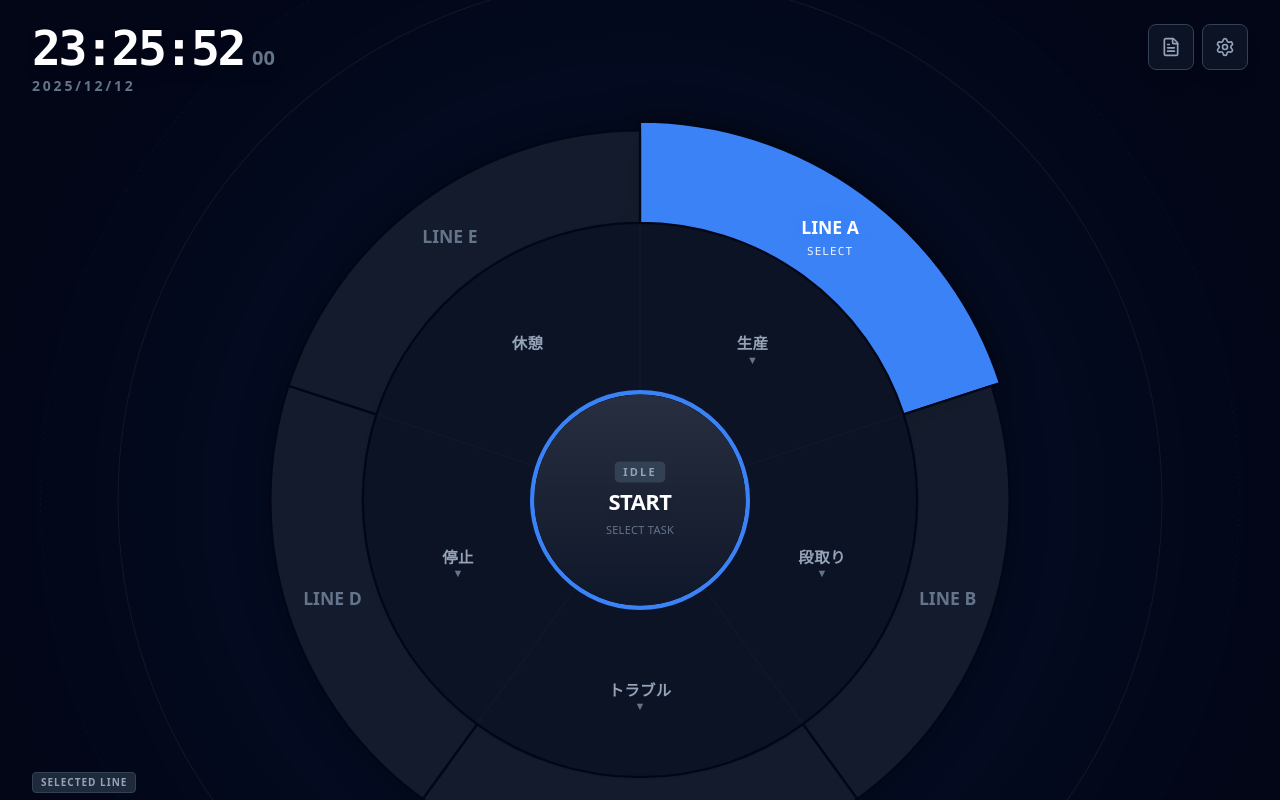
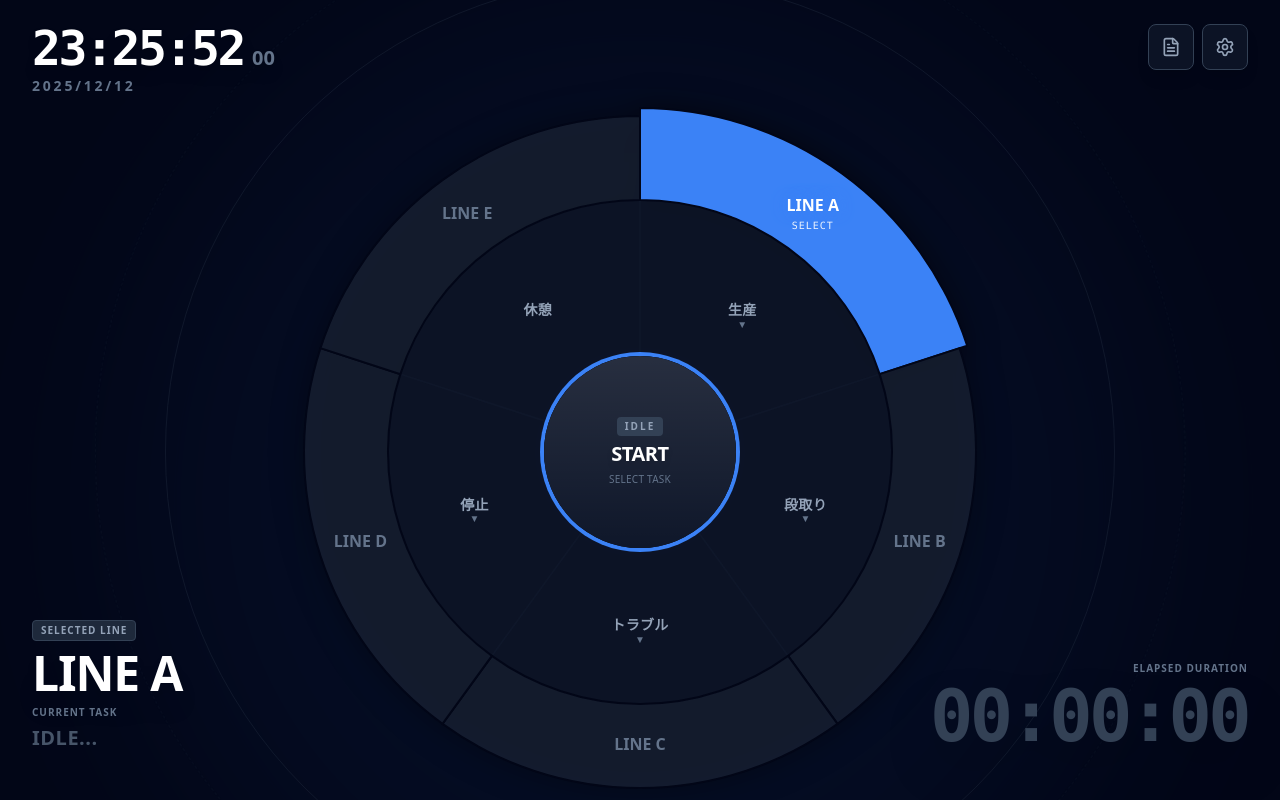
Before and after one commit to fftss793-a11y/wheel-tracker, a React (Vite) app in the folder 3-layer-wheel-tracker/: page / in a window 1280 px wide. Shown: the top 800 px of the page. Built offline with nearby package versions, Linux system fonts and the light colour scheme.

Commit message:
Fix: Restore Reset button and fine-tune layout (Wheel -translate-y-12)

```diff
--- a/3-layer-wheel-tracker/App.tsx
+++ b/3-layer-wheel-tracker/App.tsx
@@ -1,5 +1,9 @@
 import React, { useState, useEffect, useCallback, useRef } from 'react';
-import { Settings, FileText, Download, LayoutDashboard, Timer, Clock, ArrowLeft, PenTool, MessageSquare, HelpCircle, Layers } from 'lucide-react';
+import {
+  Play, Square, RotateCcw, Save, Search, X,
+  LayoutDashboard, HelpCircle, FileText, Settings,
+  PenTool, Download, Upload, Plus, Trash2, Edit2, Layers
+} from 'lucide-react';
 import {
   AppConfig, LineId, LogEntry, ActiveSessionsMap, UndoInfo, PromptState
 } from './types';
@@ -339,13 +343,14 @@ function App() {
         {isEditMode && (
           <div className="flex flex-col gap-2 animate-in fade-in slide-in-from-top-2">
             <button onClick={() => setIsGlobalSettingsOpen(true)} className="p-3 rounded-lg bg-slate-900/80 border border-slate-700 text-slate-400 hover:text-white hover:border-slate-500 transition-all shadow-lg" title="全体設定"><LayoutDashboard size={20} /></button>
+            <button onClick={() => { if (confirm('設定を初期化しますか？')) { localStorage.clear(); window.location.reload(); } }} className="p-3 rounded-lg bg-slate-900/80 border border-slate-700 text-slate-400 hover:text-white hover:border-slate-500 transition-all shadow-lg" title="設定リセット"><RotateCcw size={20} /></button>
             <button onClick={() => setIsHelpOpen(true)} className="p-3 rounded-lg bg-slate-900/80 border border-slate-700 text-slate-400 hover:text-white hover:border-slate-500 transition-all shadow-lg" title="ヘルプ"><HelpCircle size={20} /></button>
           </div>
         )}
       </div>
 
       {/* BL: Line Status */}
-      <div className="absolute bottom-24 left-8 z-30 pointer-events-none select-none">
+      <div className="fixed bottom-12 left-8 z-30 pointer-events-none select-none">
         <div className="flex items-center gap-3 mb-2">
           <div className="px-2 py-0.5 rounded text-[10px] font-bold bg-slate-800 text-slate-400 border border-slate-700 uppercase tracking-widest">
             Selected Line
@@ -375,7 +380,7 @@ function App() {
       </div>
 
       {/* BR: Main Timer */}
-      <div className="absolute bottom-24 right-8 z-30 pointer-events-none select-none text-right">
+      <div className="fixed bottom-12 right-8 z-30 pointer-events-none select-none text-right">
         <div className="text-[10px] uppercase tracking-widest text-slate-500 font-bold mb-1">Elapsed Duration</div>
         <div className={`text-6xl sm:text-7xl font-mono font-bold tracking-tighter drop-shadow-2xl tabular-nums ${currentSession ? 'text-white' : 'text-slate-700'}`}>
           {currentSession ? formatDuration(now - currentSession.startedAt) : "00:00:00"}
@@ -395,7 +400,7 @@ function App() {
         {/* Background Ring (Faint) */}
         {isEditMode && <div className="absolute top-32 text-blue-400 text-xs font-bold animate-bounce uppercase tracking-widest z-40 bg-slate-950/80 px-4 py-1 rounded-full border border-blue-500/30">Edit Mode Active</div>}
         <div
-          className="transition-transform duration-500 pointer-events-auto scale-90 sm:scale-100 xl:scale-110"
+          className="transition-transform duration-500 pointer-events-auto scale-[0.8] sm:scale-90 xl:scale-100 -translate-y-12"
         >
           <Wheel
             currentLine={currentLine}
```
